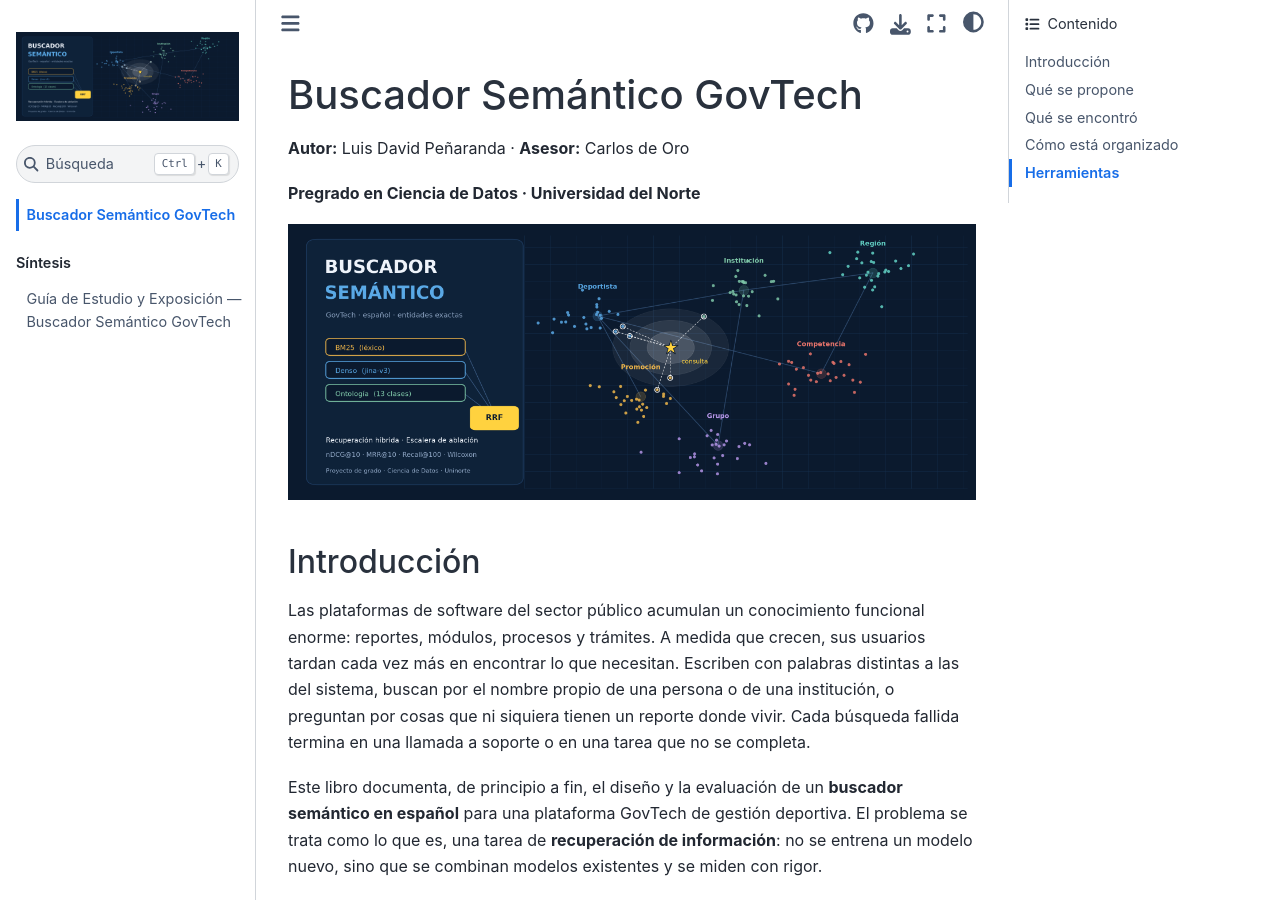
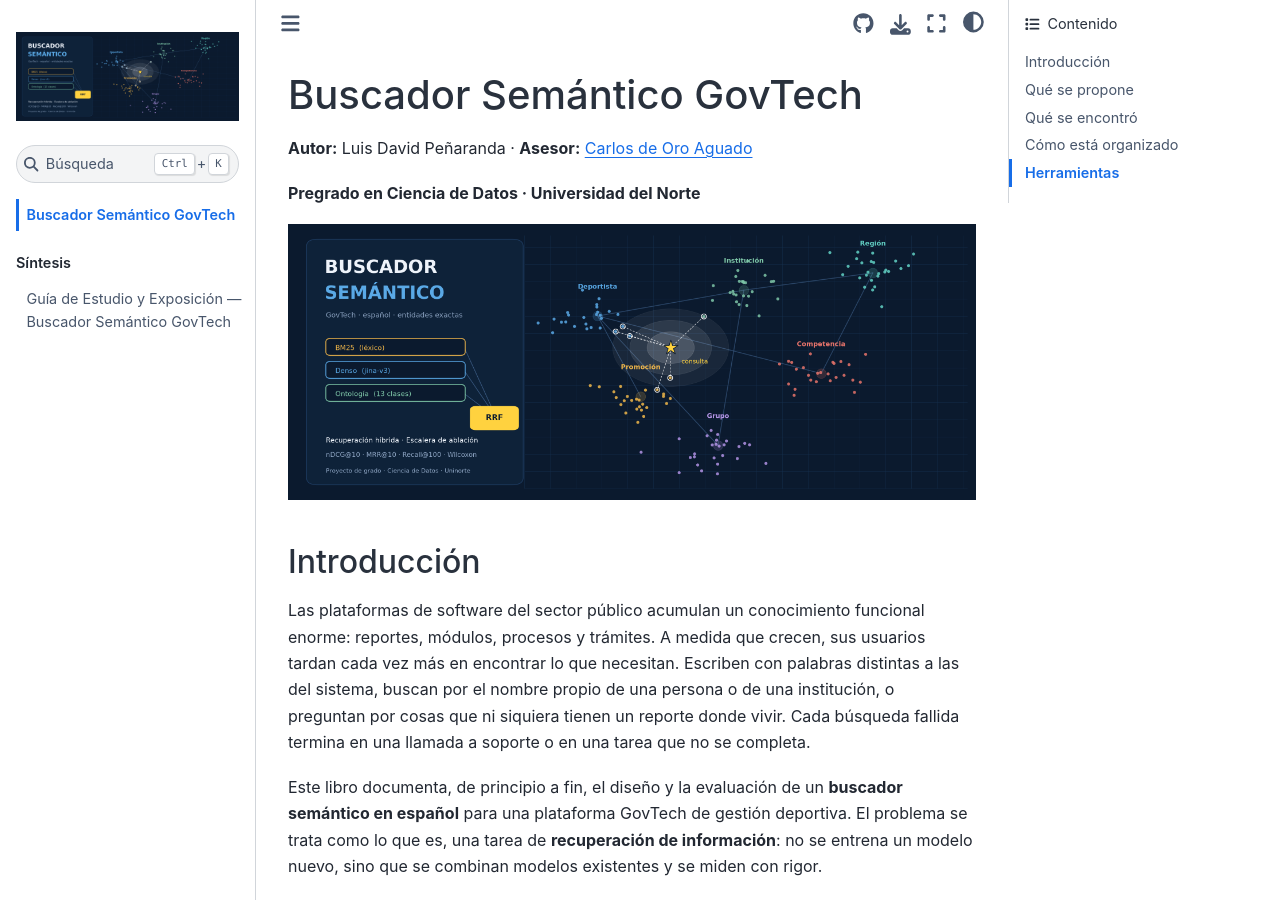
Before and after one commit to luispenaranda08/semantic_search_engine, a Jupyter Book: the page built from intro.md, in a window 1280 px wide and 900 px high. Built offline with Jupyter Book 1.0.4 settings and Sphinx 7.4.7 and the Sphinx Book theme 1.1.4, drawn with Linux system fonts in a browser that asks for light colours; pages that are not in the unit, such as notebooks, are missing from menus.

Commit message:
Ajustes de tipeo
Co-Authored-By: Claude Opus 5.5 <noreply@anthropic.com>

```diff
--- a/intro.md
+++ b/intro.md
@@ -1,6 +1,6 @@
 # Buscador Semántico GovTech
 
-**Autor:** Luis David Peñaranda · **Asesor:** Carlos de Oro
+**Autor:** Luis David Peñaranda · **Asesor:** [Carlos de Oro Aguado](https://www.linkedin.com/in/cdeoroaguado/)
 
 **Pregrado en Ciencia de Datos · Universidad del Norte**
 
```
Also changed, not shown: README.md (+1 -1 lines), 2 other files.
